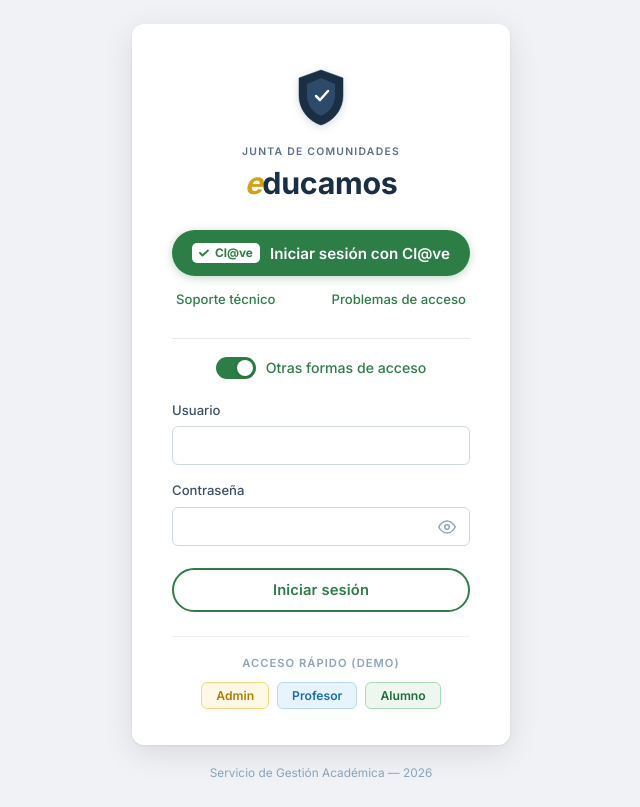
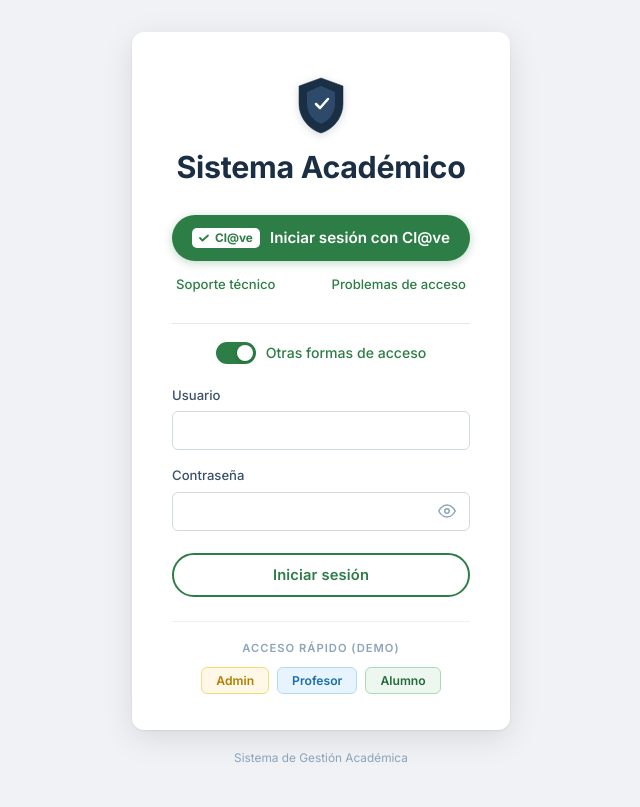
Before and after one commit to darrierop/proyecto_final, a PHP site: page /login.php in a window 1280 px wide. Shown: the whole page, without its empty margins (319-959 px from the left). After the commit the page ends 763 px from the top, so only its background shows below. Run offline with PHP 8.4, Linux system fonts and the light colour scheme.

Commit message:
fix: quitar branding Junta de Comunidades y Educamos del login

```diff
--- a/login.php
+++ b/login.php
@@ -46,7 +46,7 @@ if ($_SERVER['REQUEST_METHOD'] === 'POST') {
 <head>
   <meta charset="UTF-8">
   <meta name="viewport" content="width=device-width, initial-scale=1.0">
-  <title>educamos — Iniciar Sesión</title>
+  <title>Sistema Académico — Iniciar Sesión</title>
   <meta name="description" content="Plataforma educativa institucional. Inicia sesión para acceder al sistema académico.">
   <link rel="preconnect" href="https://fonts.googleapis.com">
   <link rel="preconnect" href="https://fonts.gstatic.com" crossorigin>
@@ -69,10 +69,7 @@ if ($_SERVER['REQUEST_METHOD'] === 'POST') {
           <path d="M21 28L25 32L33 23" stroke="white" stroke-width="2.5" stroke-linecap="round" stroke-linejoin="round"/>
         </svg>
       </div>
-      <p class="junta-label">JUNTA DE COMUNIDADES</p>
-      <h1 class="marca-educamos">
-        <span class="letra-e">e</span>ducamos
-      </h1>
+      <h1 class="marca-educamos">Sistema Académico</h1>
     </div>
 
     <!-- SECCIÓN CLAVE -->
@@ -173,7 +170,7 @@ if ($_SERVER['REQUEST_METHOD'] === 'POST') {
   </div><!-- /login-card -->
 
   <footer class="login-footer">
-    Servicio de Gestión Académica &mdash; <?= date('Y') ?>
+    Sistema de Gestión Académica
   </footer>
 
 </div><!-- /login-page -->
```
